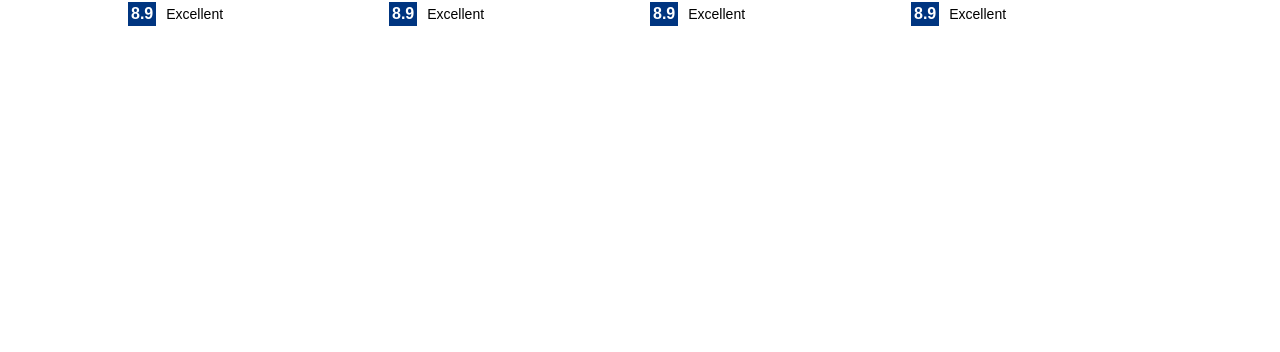
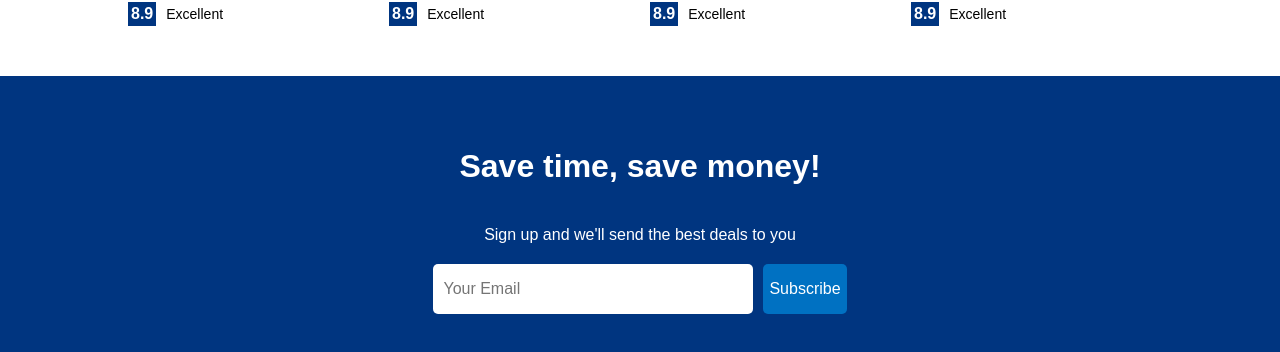
Before and after one commit to ponochovny/booking-app-mern, a React (Create React App) app in the folder client/: page / in a window 1280 px wide. Shown: the part 1413-1765 px from the top of the page. Before the commit the page ends 1439 px from the top, so only its background shows below. Built offline with nearby package versions, Linux system fonts and the light colour scheme.

Commit message:
mail container

```diff
--- /dev/null
+++ b/client/src/components/mailList/MailList.jsx
@@ -0,0 +1,18 @@
+import './MailList.scss'
+
+const MailList = () => {
+	return (
+		<div className="mail">
+			<h1 className="mailTitle">Save time, save money!</h1>
+			<span className="mailDesc">
+				Sign up and we'll send the best deals to you
+			</span>
+			<div className="mailInputContainer">
+				<input type="text" placeholder="Your Email" />
+				<button>Subscribe</button>
+			</div>
+		</div>
+	)
+}
+
+export default MailList
--- /dev/null
+++ b/client/src/components/mailList/MailList.scss
@@ -0,0 +1,32 @@
+.mail {
+  box-sizing: border-box;
+  width: 100%;
+  margin-top: 50px;
+  background-color: #003580;
+  color: white;
+  display: flex;
+  flex-direction: column;
+  align-items: center;
+  gap: 20px;
+  padding: 50px;
+}
+
+.mailInputContainer {
+  & > input {
+    width: 300px;
+    height: 30px;
+    padding: 10px;
+    border: none;
+    margin-right: 10px;
+    border-radius: 5px;
+  }
+  & > button {
+    height: 50px;
+    background-color: #0071c2;
+    color: white;
+    font-weight: 500;
+    border: none;
+    border-radius: 5px;
+    cursor: pointer;
+  }
+}
--- a/client/src/pages/home/Home.jsx
+++ b/client/src/pages/home/Home.jsx
@@ -4,6 +4,7 @@ import Featured from '../../components/featured/Featured'
 import FeaturedProperties from '../../components/featuredProperties/FeaturedProperties'
 import PropertyList from '../../components/propertyList/PropertyList'
 import './Home.scss'
+import MailList from '../../components/mailList/MailList'
 
 const Home = () => {
 	return (
@@ -17,6 +18,7 @@ const Home = () => {
 				<h1 className="homeTitle">Homes guests love</h1>
 				<FeaturedProperties />
 			</div>
+			<MailList />
 		</div>
 	)
 }
```
Also changed, not shown: client/src/normalize.scss (+10 -9 lines).
